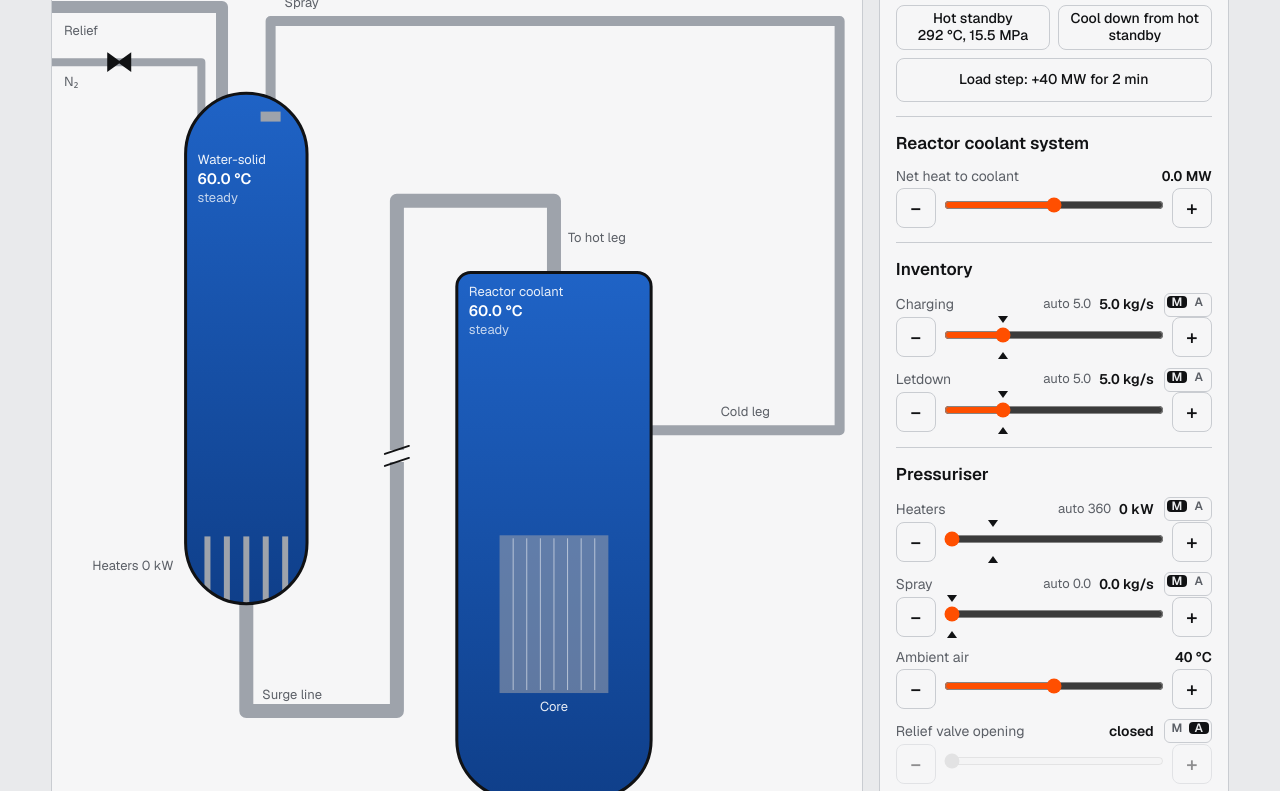
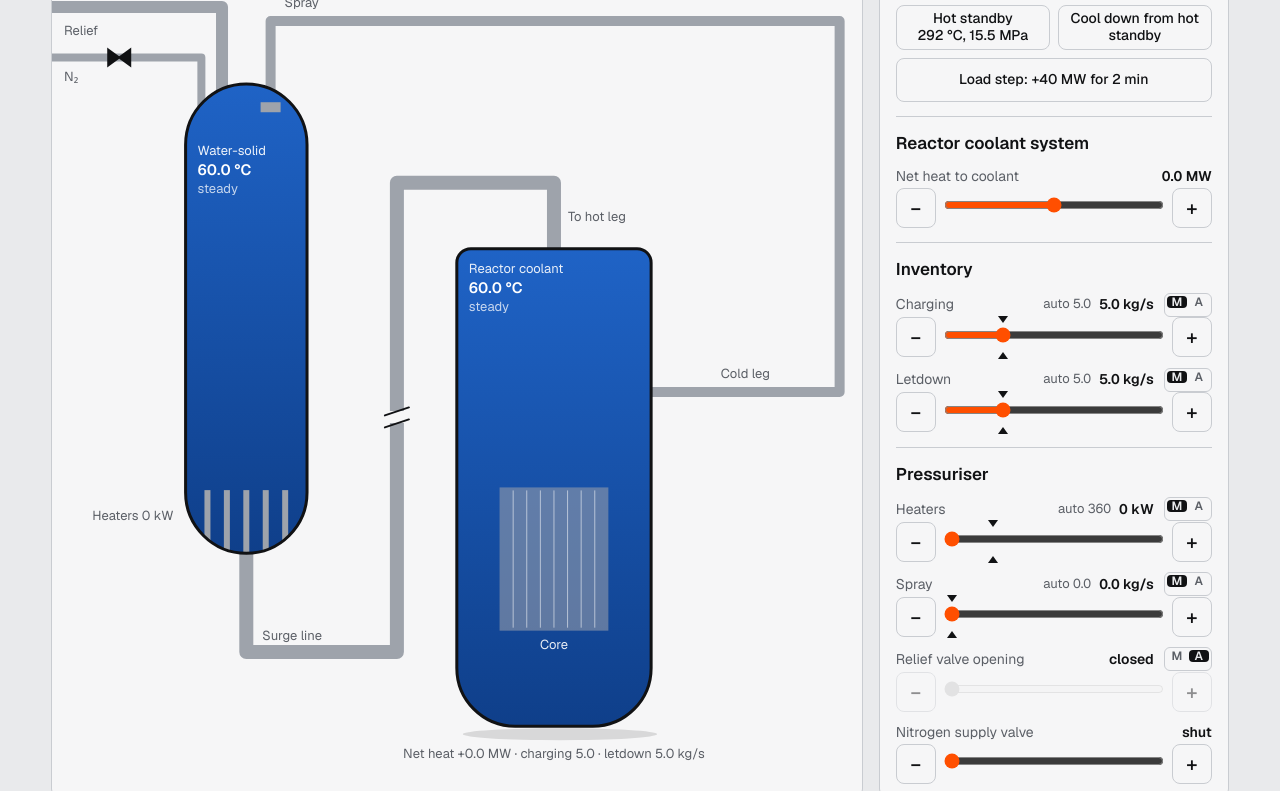
Before and after one commit to sati290/pressuriser-sim, a website: page index.html in a window 1280 px wide. Shown: the part 295-1086 px from the top of the page. Drawn offline with nearby package versions, Linux system fonts and the light colour scheme.

Commit message:
Drop the ambient-air slider; ambient fixed at 40 °C
Co-Authored-By: Claude Opus 5.5 <noreply@anthropic.com>
Claude-Session: https://claude.ai/code/session_01EezPgkjF661peHfxTBKX8t

```diff
--- a/control.js
+++ b/control.js
@@ -3,10 +3,10 @@
 // that PZSim.step() takes. Loaded after common.js (it does not need sim.js), as a classic <script>
 // (index.html) or a module (tests); it only defines globalThis.PZCtl. See docs/physics.md.
 //
-// Settings c are in panel units: ch, ld, sp kg/s; q kW; relMan %; heat MW; amb °C (ambient air); set, relSet Pa;
+// Settings c are in panel units: ch, ld, sp kg/s; q kW; relMan %; heat MW; set, relSet Pa;
 // lset %; dT K; inv 'pres'|'lev'; pzMode 'pres'|'dT'; auto {ch,ld,q,sp,rel} booleans; n2 %
 // (nitrogen supply valve opening; always manual, no automatic logic).
-// The command is SI: {ch, ld, sp kg/s; q W; rel 0–1; n2 0–1; heat W; amb K}.
+// The command is SI: {ch, ld, sp kg/s; q W; rel 0–1; n2 0–1; heat W}.
 globalThis.PZCtl = (() => {
 'use strict';
 const {sat,clamp,LIM,THI}=globalThis.PZCommon;
@@ -63,7 +63,7 @@ const demands=(k,s,c,dt)=>{
 const command=(k,c)=>{
   const A=c.auto||{},D=k.dem;
   return {ch:A.ch?D.ch:c.ch,ld:A.ld?D.ld:c.ld,q:A.q?D.q:c.q*1e3,sp:A.sp?D.sp:c.sp,
-    rel:A.rel?D.rel:(c.relMan||0)/100,n2:(c.n2||0)/100,heat:c.heat*1e6,amb:(c.amb??40)+273.15};
+    rel:A.rel?D.rel:(c.relMan||0)/100,n2:(c.n2||0)/100,heat:c.heat*1e6};
 };
 // one control step: update the demands from the plant state, return the command for PZSim.step.
 // Call it before every plant step, with the same dt.
--- a/index.html
+++ b/index.html
@@ -157,7 +157,6 @@ code{font-size:14px;overflow-wrap:anywhere}
       <h2>Pressuriser</h2>
       <div class="row"><label for="q">Heaters <output id="qo"></output></label><input id="q" type="range" min="0" max="1800" step="10" value="60"></div>
       <div class="row"><label for="sp">Spray <output id="spo"></output></label><input id="sp" type="range" min="0" max="40" step="0.5" value="0"></div>
-      <div class="row"><label for="amb">Ambient air <output id="ambo"></output></label><input id="amb" type="range" min="10" max="70" step="1" value="40"></div>
       <div class="row"><label for="relMan">Relief valve opening <output id="relMano"></output></label><input id="relMan" type="range" min="0" max="100" step="5" value="0"></div>
       <div class="row"><label for="n2">Nitrogen supply valve <output id="n2o"></output></label><input id="n2" type="range" min="0" max="100" step="5" value="0"></div>
     </div>
@@ -240,7 +239,7 @@ code{font-size:14px;overflow-wrap:anywhere}
         <li>Liquid compressibility uses approximate saturated-liquid values, about 0.44 per GPa at 50 °C rising to 3 per GPa at 340 °C.</li>
         <li>All pressures are absolute; atmospheric is 0.1 MPa. The relief and safety valves discharge to a relief tank held at 0.1 MPa, so they cannot vent below it.</li>
         <li>Relief valve flow scales with pressure: steam about 15 kg/s at 16.2 MPa, falling in proportion while the flow is choked, then tapering to zero as the pressure nears 0.1 MPa (ideal-gas nozzle); water about 30 kg/s at 3.6 MPa, rising with the square root of the pressure above 0.1 MPa. The safety valve passes four times as much. These are rough sizing figures, not a valve model, and the relief tank does not fill or pressurise.</li>
-        <li>The pressuriser loses heat through its insulation to the ambient air at 200 W per kelvin of difference: about 61 kW at hot standby in 40 °C air, 4 kW at 60 °C. The coolant system's own losses are part of the net-heat control.</li>
+        <li>The pressuriser loses heat through its insulation to ambient air at a fixed 40 °C, 200 W per kelvin of difference: about 61 kW at hot standby, 4 kW at 60 °C. The coolant system's own losses are part of the net-heat control.</li>
         <li>Heaters cut out below 12 % level to protect the elements; this interlock is always on.</li>
         <li>The model stops if the coolant reaches saturation, the pressuriser dries out, or the pressure nears the critical point. Values are typical of a 4-loop PWR, not of any specific plant.</li>
       </ul></div>
@@ -258,10 +257,10 @@ const {hLiq,cpL,init,step,fault,VP}=PZSim;
 const Ctl=PZCtl;
 
 const $=id=>document.getElementById(id);
-const ids=['set','dT','lset','heat','ch','ld','q','sp','amb','relSet','relMan','n2'];
+const ids=['set','dT','lset','heat','ch','ld','q','sp','relSet','relMan','n2'];
 // sliders with an M/A switch → key in ctl.auto (as control.js names the actuator)
 const AK={ch:'ch',ld:'ld',q:'q',sp:'sp',relMan:'rel'},auto={ch:false,ld:false,q:false,sp:false,rel:true};
-const fmt={set:v=>(+v).toFixed(1)+' MPa',dT:v=>v+' K',lset:v=>v+' %',heat:v=>(v>0?'+':'')+(+v).toFixed(1)+' MW',ch:v=>(+v).toFixed(1)+' kg/s',ld:v=>(+v).toFixed(1)+' kg/s',q:v=>Math.round(v)+' kW',sp:v=>(+v).toFixed(1)+' kg/s',amb:v=>v+' °C',relMan:v=>+v?v+' %':'closed',n2:v=>+v?v+' %':'shut',relSet:v=>(+v).toFixed(1)+' MPa'};
+const fmt={set:v=>(+v).toFixed(1)+' MPa',dT:v=>v+' K',lset:v=>v+' %',heat:v=>(v>0?'+':'')+(+v).toFixed(1)+' MW',ch:v=>(+v).toFixed(1)+' kg/s',ld:v=>(+v).toFixed(1)+' kg/s',q:v=>Math.round(v)+' kW',sp:v=>(+v).toFixed(1)+' kg/s',relMan:v=>+v?v+' %':'closed',n2:v=>+v?v+' %':'shut',relSet:v=>(+v).toFixed(1)+' MPa'};
 const ctl={};
 const invR=[...document.querySelectorAll('input[name=inv]')],pzR=[...document.querySelectorAll('input[name=pzMode]')];
 const readCtl=()=>{for(const k of ids){ctl[k]=+$(k).value;$(k+'o').textContent=fmt[k]($(k).value)}
@@ -270,7 +269,7 @@ const readCtl=()=>{for(const k of ids){ctl[k]=+$(k).value;$(k+'o').textContent=f
 for(const k of ids)$(k).addEventListener('input',readCtl);
 // − / + buttons beside each slider. Fine steps where the control needs precision, otherwise
 // about ten round steps over the range. Each press snaps to the next multiple of the step.
-const bump={dT:1,ch:.1,ld:.1,heat:.5,set:.1,relSet:.1,q:200,sp:5,amb:5,relMan:10,n2:5,lset:5};
+const bump={dT:1,ch:.1,ld:.1,heat:.5,set:.1,relSet:.1,q:200,sp:5,relMan:10,n2:5,lset:5};
 const nudge=(k,dir)=>{
   const el=$(k);if(el.disabled)return false;const st=bump[k],n=+el.value/st,lo=+el.min,hi=+el.max;
   const v=clamp((dir>0?Math.floor(n+1e-6)+1:Math.ceil(n-1e-6)-1)*st,lo,hi);
@@ -315,10 +314,10 @@ const setC=o=>{for(const k in o){if(k==='auto')Object.assign(auto,o[k]);else if(
 // scenarios set the plant state and put every control in M except the relief valve
 const MAN={auto:{ch:false,ld:false,q:false,sp:false,rel:true},relMan:0,n2:0};
 const start=(st,cfg)=>{setC({...MAN,...cfg});s=init(st);cs=Ctl.init();Ctl.engage(cs,ctl);hist=[];halted='';lastS=-1e9;setAlert('');if(!running)toggle()};
-const COLD=()=>start({solid:true,Tpz:60,Tr:60,P:2.8e6},{inv:'pres',set:2.8,lset:25,heat:0,ch:5,ld:5,q:0,sp:0,amb:40,relSet:3.6,win:21600});
-const HOT=()=>start({solid:false,Tr:291.7,P:15.5e6,L:0.25},{inv:'lev',set:15.5,lset:25,heat:0,ch:6,ld:6,q:60,sp:0,amb:40,relSet:16.2,win:600});
+const COLD=()=>start({solid:true,Tpz:60,Tr:60,P:2.8e6},{inv:'pres',set:2.8,lset:25,heat:0,ch:5,ld:5,q:0,sp:0,relSet:3.6,win:21600});
+const HOT=()=>start({solid:false,Tr:291.7,P:15.5e6,L:0.25},{inv:'lev',set:15.5,lset:25,heat:0,ch:6,ld:6,q:60,sp:0,relSet:16.2,win:600});
 // nitrogen cushion: cold, the gas space is nitrogen over 60 °C water; charging/letdown on level
-const N2C=()=>start({n2:true,Tpz:60,Tr:60,P:2.8e6,L:0.25},{inv:'lev',set:2.8,lset:25,heat:0,ch:5,ld:5,q:0,sp:0,amb:40,relSet:3.6,win:21600});
+const N2C=()=>start({n2:true,Tpz:60,Tr:60,P:2.8e6,L:0.25},{inv:'lev',set:2.8,lset:25,heat:0,ch:5,ld:5,q:0,sp:0,relSet:3.6,win:21600});
 $('scCold').onclick=COLD;$('scHot').onclick=HOT;$('scN2').onclick=N2C;
 $('scCool').onclick=()=>{HOT();setC({heat:-13.5,win:21600})};
 $('scLoad').onclick=()=>{if(s)s.extra={Q:40e6,end:s.t+120}};
--- a/sim.js
+++ b/sim.js
@@ -13,8 +13,9 @@ const VP=51,VR=280,CM=0.6e9,TAU=300;
 // pressure (Pa), supply flow at 1 MPa across the valve (kg/s), supply temperature (K); below N2MIN of
 // the gas (by partial pressure) with the supply shut, the remaining nitrogen is dropped
 const RN=296.8,CVN=743,CPN=RN+CVN,RS=461.5,N2P=4e6,N2W=0.5,TN2=293.15,N2MIN=1e-3;
-// pressuriser heat loss through the insulation, W/K: UA·(T − ambient), 61 kW at hot standby in 40 °C air
-const UA=200,TAMB=313.15; // TAMB: default ambient when u.amb is not given
+// pressuriser heat loss through the insulation to ambient air at TAMB (fixed): UA·(T − TAMB), W/K;
+// 61 kW at hot standby
+const UA=200,TAMB=313.15;
 // pressuriser state from mass and energy (water M, U includes the nitrogen's cv·T), nitrogen mass Mn
 const pz=(M,U,V=VP,Mn=0)=>{
   if(Mn>0)return pzN(M,U,V,Mn);
@@ -106,8 +107,7 @@ const gasF=d=>{if(!(d.Mn>0))return 1;const Rm=(d.Mn*RN+d.Mg*RS)/(d.Mn+d.Mg);retu
 // the flow scales with the valve opening
 const n2W=P=>N2W*Math.sqrt(Math.max(0,N2P-P)/1e6);
 // One step. u is the final command, SI: {ch, ld, sp kg/s; q W heaters; rel 0–1 relief opening;
-// n2 0–1 nitrogen supply valve opening; heat W net heat to coolant; amb K ambient air
-// temperature, for the pressuriser heat loss UA·(T − amb)}. Each actuator is clamped to LIM; the plant's
+// n2 0–1 nitrogen supply valve opening; heat W net heat to coolant}. Each actuator is clamped to LIM; the plant's
 // own protection (heater trip below 12 % level, spring safety valve) acts on top, whoever commands.
 const step=(s,u,dt)=>{
   const d=s.d,P=d.P,solid=d.mode==='solid';
@@ -123,7 +123,7 @@ const step=(s,u,dt)=>{
   const n2=clamp(u.n2||0,0,LIM.n2),wn=n2*n2W(P);
   const hr=hLiq(s.Tr,P),rr=liqRho(s.Tr,P),cap=s.Mr*cpL(s.Tr)+CM;
   const pulse=s.extra&&s.t<s.extra.end?s.extra.Q:0;if(s.extra&&s.t>=s.extra.end)s.extra=null;
-  const Qr=u.heat+pulse,loss=UA*(d.T-(u.amb??TAMB));
+  const Qr=u.heat+pulse,loss=UA*(d.T-TAMB);
   s.Tr+=Qr*dt/cap;
   s.Mr+=(ch-ld-ws)*dt;
   s.M+=(ws-wrs)*dt;s.U+=(ws*hr+Q-loss-wrs*hrel+(wn*TN2-wrn*d.T)*CPN)*dt;s.Mn+=(wn-wrn)*dt;
@@ -166,5 +166,5 @@ const fault=s=>{
   if(Tsat(s.Pr)-s.Tr<0)return 'boiling';
   return '';
 };
-return {kap,pz,liqRho,rcsP,hLiq,cpL,relW,subF,gasF,n2W,init,step,fault,VP,VR,CM,TAU,RN,CVN,N2P,N2MIN,UA,PB};
+return {kap,pz,liqRho,rcsP,hLiq,cpL,relW,subF,gasF,n2W,init,step,fault,VP,VR,CM,TAU,RN,CVN,N2P,N2MIN,UA,TAMB,PB};
 })();
```
Also changed, not shown: CLAUDE.md (+3 -3 lines), docs/physics.md (+4 -5 lines), tests/physics.test.mjs (+9 -9 lines).
